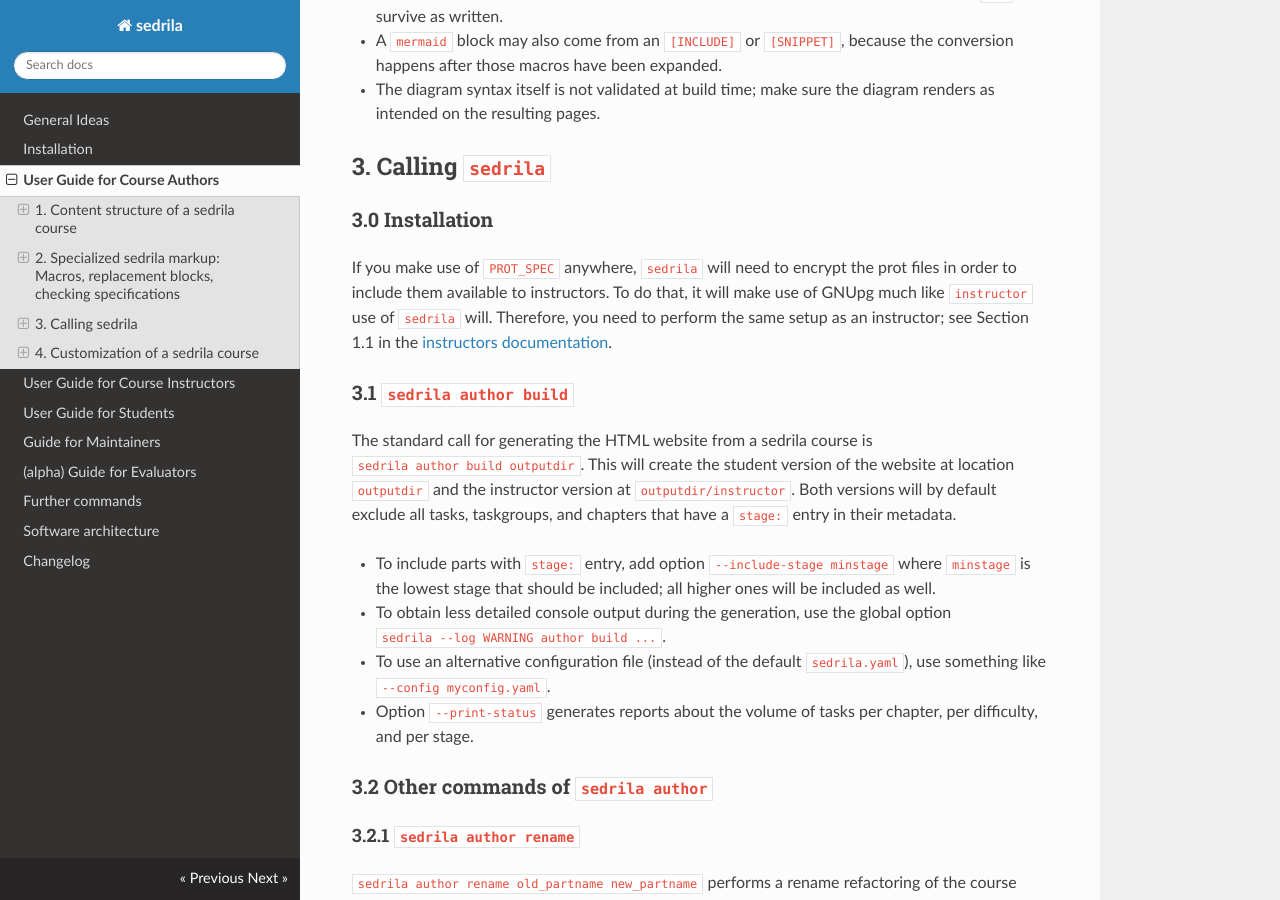
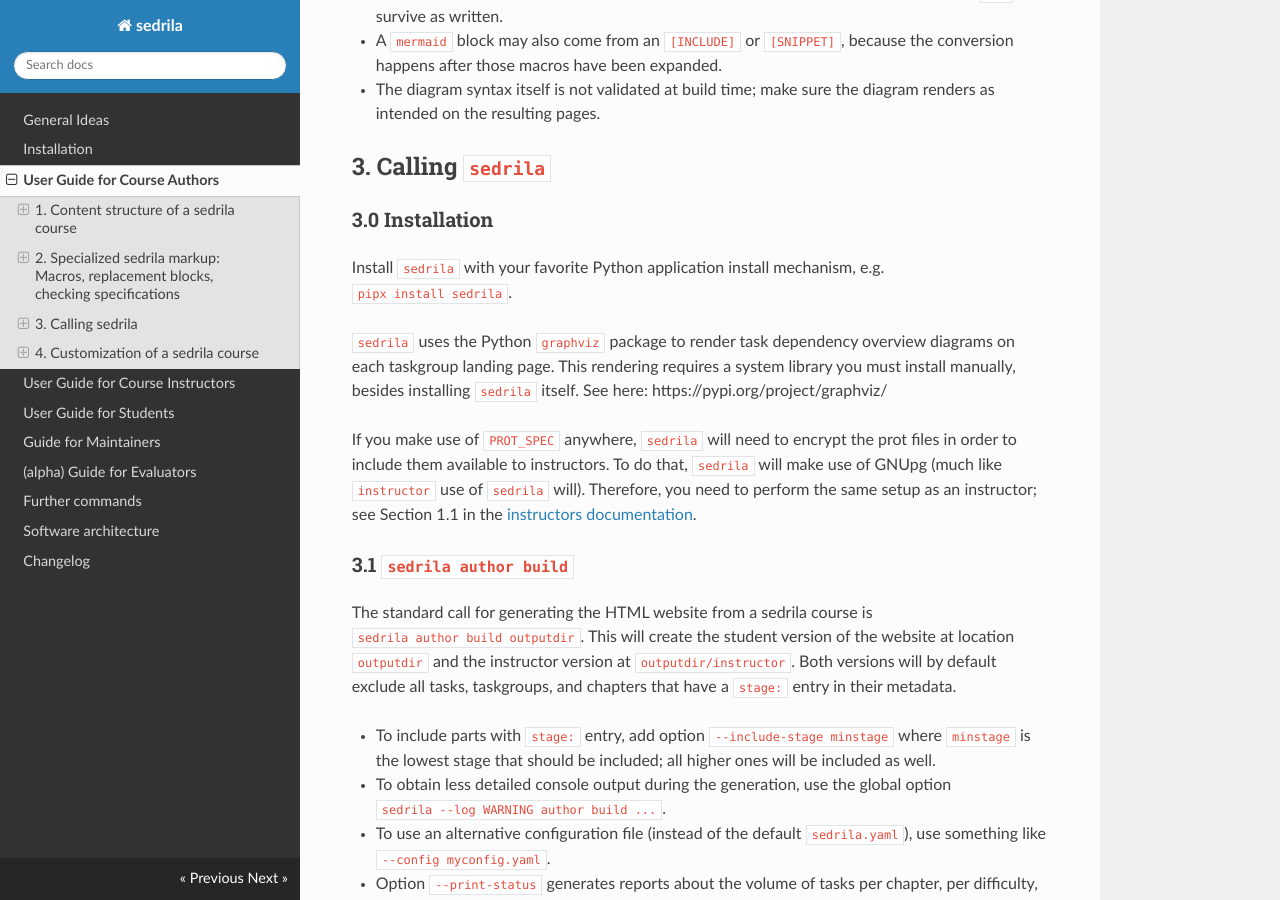
Before and after one commit to fubinf/sedrila, an MkDocs documentation site: the page built from docs/authors.md, in a window 1280 px wide and 900 px high, scrolled down 21734 px. Built offline with MkDocs 1.6.1, drawn with Linux system fonts in a browser that asks for light colours; nearby versions of some CDN libraries.

Commit message:
authors.md: #68; must install the graphviz system library

```diff
--- a/docs/authors.md
+++ b/docs/authors.md
@@ -1143,9 +1143,17 @@
 
 ### 3.0 Installation
 
+Install `sedrila` with your favorite Python application install mechanism, e.g.
+`pipx install sedrila`.
+
+`sedrila` uses the Python `graphviz` package to render task dependency overview diagrams
+on each taskgroup landing page.
+This rendering requires a system library you must install manually, besides installing
+`sedrila` itself. See here: https://pypi.org/project/graphviz/
+
 If you make use of `PROT_SPEC` anywhere, `sedrila` will need to encrypt the prot files
 in order to include them available to instructors.
-To do that, it will make use of GNUpg much like `instructor` use of `sedrila` will.
+To do that, `sedrila` will make use of GNUpg (much like `instructor` use of `sedrila` will).
 Therefore, you need to perform the same setup as an instructor;
 see Section 1.1 in the [instructors documentation](instructors.md).
 
```
